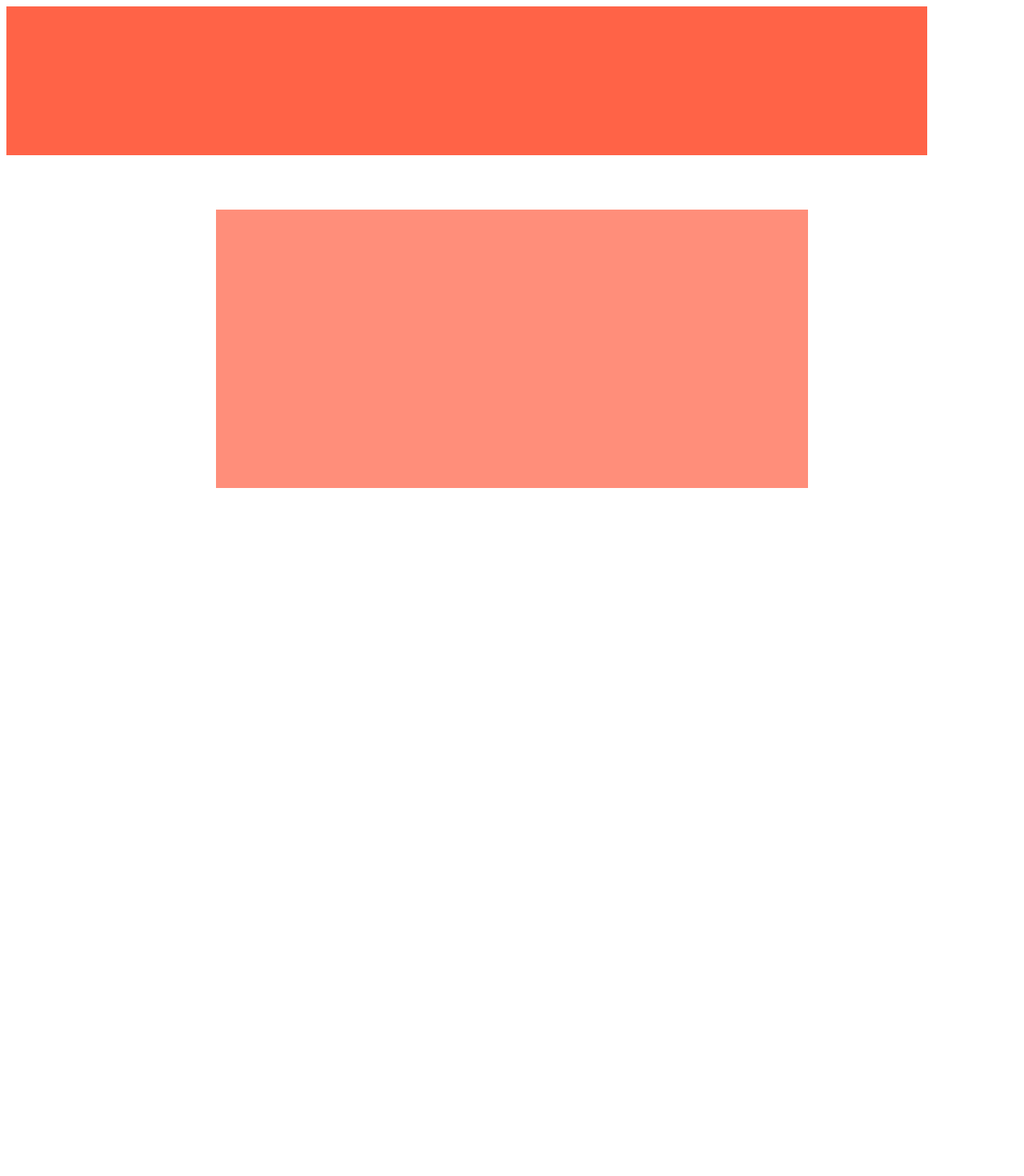
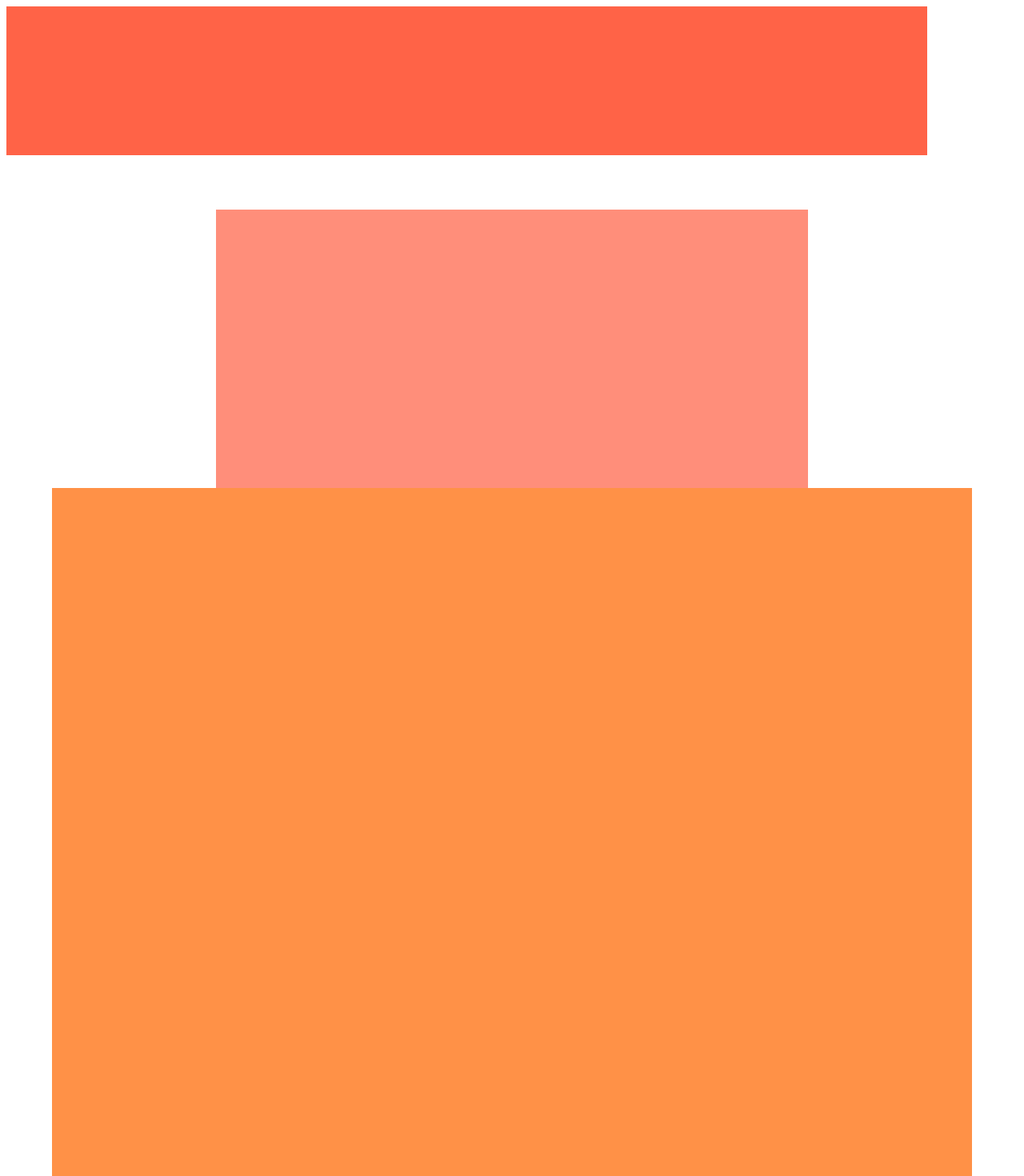
Before and after one commit to paigewilliams/99-percent-invisible, an Angular app: page / in a window 1280 px wide. Shown: the top 1470 px of the page at 80% size. Before the commit the page ends 800 px from the top, so only its background shows below. Built offline with nearby package versions, Linux system fonts and the light colour scheme.

Commit message:
Add styling to body component.

```diff
--- a/src/app/app.component.html
+++ b/src/app/app.component.html
@@ -1,2 +1,3 @@
 <app-nav></app-nav>
 <app-featured></app-featured>
+<app-body></app-body>
--- a/src/app/body/body.component.css
+++ b/src/app/body/body.component.css
@@ -0,0 +1,12 @@
+.body {
+  width: 1130px;
+  height: 2198px;
+  margin-left: auto;
+  margin-right: auto;
+  padding-top: 0px;
+  padding-right: 10px;
+  padding-bottom: 0px;
+  padding-left: 10px;
+  display: block;
+  background-color: #ff9147;
+}
--- a/src/app/body/body.component.html
+++ b/src/app/body/body.component.html
@@ -1,3 +1,3 @@
-<p>
-  body works!
-</p>
+<div class="body">
+
+</div>
--- a/src/app/body/body.component.ts
+++ b/src/app/body/body.component.ts
@@ -5,11 +5,8 @@ import { Component, OnInit } from '@angular/core';
   templateUrl: './body.component.html',
   styleUrls: ['./body.component.css']
 })
-export class BodyComponent implements OnInit {
+export class BodyComponent {
 
-  constructor() { }
 
-  ngOnInit() {
-  }
 
 }
```
